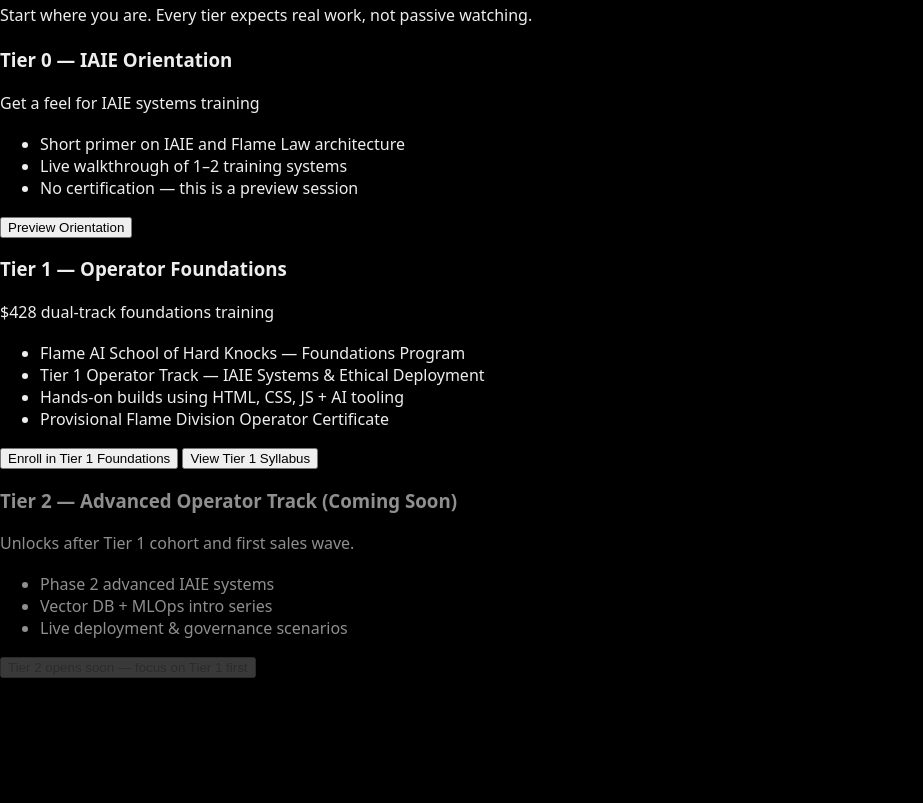
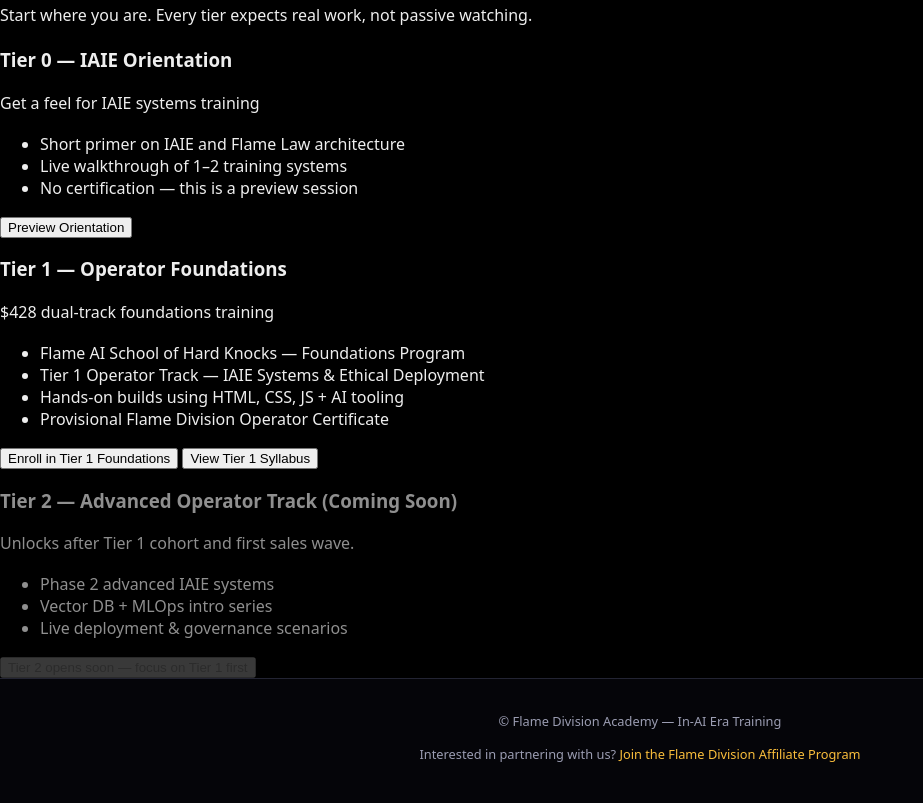
Before and after one commit to Andrew-Davis-Ai-portfolio/FDA-OPS-1, a plain HTML site: page docs/index.html in a window 1280 px wide. Shown: the part 559-1362 px from the top of the page, without its empty margins (0-923 px from the left). Before the commit the page ends 1237 px from the top, so only its background shows below. Drawn offline with Linux system fonts and the light colour scheme.

Commit message:
Update index.html

```diff
--- a/docs/index.html
+++ b/docs/index.html
@@ -173,6 +173,18 @@
   </div>
 </section>
 
+  <!-- FOOTER -->
+<footer class="fd-footer">
+  <p>© Flame Division Academy — In-AI Era Training</p>
+  <p>
+    Interested in partnering with us?
+    <a href="https://andrew-davis-ai-portfolio.github.io/Flame-Division-Affiliate-Page/"
+       target="_blank" class="footer-link">
+       Join the Flame Division Affiliate Program
+    </a>
+  </p>
+</footer>
+
 
 </body>
 </html>
```
